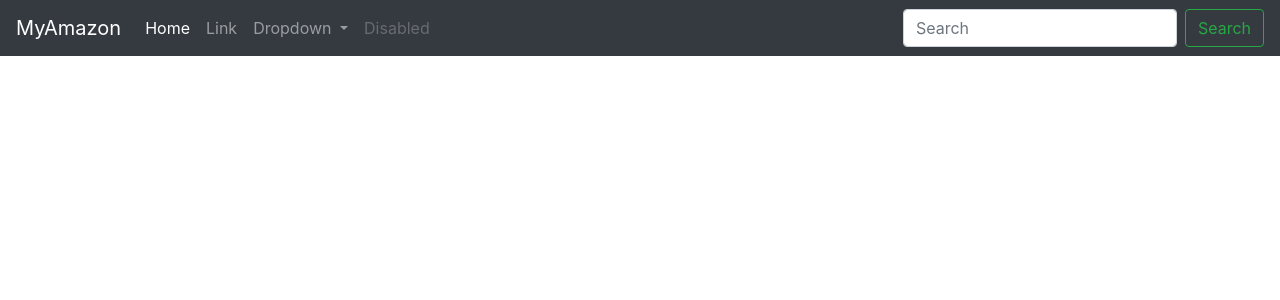
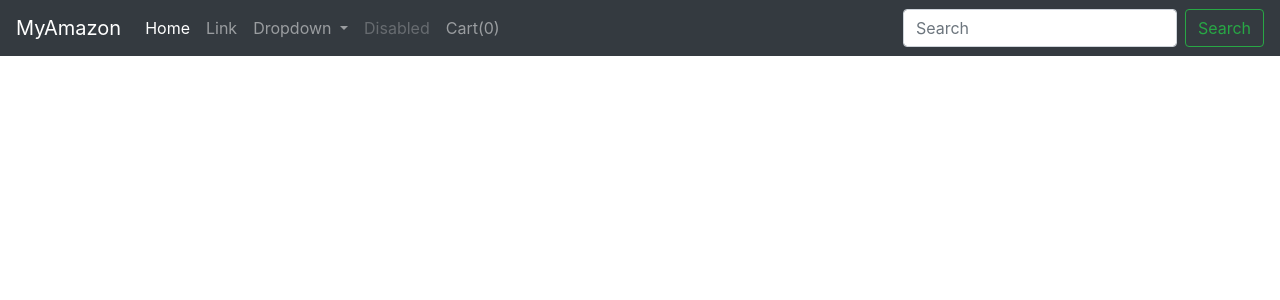
Before and after one commit to AnubhavMadhav/MyAmazon, a Django app: page /shop/ in a window 1280 px wide. Shown: the top 300 px of the page. Run offline with Django 3.2, Linux system fonts and the light colour scheme; data that the repository does not hold is empty; some libraries are stand-ins or nearby versions.

Commit message:
Improved Slider Logic and added cart items count and added a bootstrap row for cards

```diff
--- a/shop/templates/shop/basic.html
+++ b/shop/templates/shop/basic.html
@@ -49,6 +49,9 @@
       <li class="nav-item">
         <a class="nav-link disabled" href="#" tabindex="-1" aria-disabled="true">Disabled</a>
       </li>
+      <li class="nav-item">
+      <a class="nav-link" href="#">Cart(<span id="cart">0</span>)</a>
+      </li>
     </ul>
     <form class="form-inline my-2 my-lg-0">
       <input class="form-control mr-sm-2" type="search" placeholder="Search" aria-label="Search">
--- a/shop/templates/shop/index.html
+++ b/shop/templates/shop/index.html
@@ -12,8 +12,8 @@
 
           .col-md-3 img{
 
-          width: 227px;
-          max-height: 242px;
+          width: 170px;
+          height: 242px;
           }
 
           body .carousel-indicator li{
@@ -33,6 +33,7 @@
           .carousel-control-next{
           top: auto;
           bottom: auto;
+          padding-top: 222px;
           }
 
            body .no-padding{
@@ -49,7 +50,8 @@
        <!--Slideshow starts here -->
     {% for product, range, nSlides in allProds %}
       <h5 class="my-4"> Flash Sale On {{product.0.category}} - Recommended for You</h5>
-<div id="demo{{forloop.counter}}" class="carousel slide my-3" data-ride="carousel">
+    <div class="row">
+<div id="demo{{forloop.counter}}" class="col carousel slide my-3" data-ride="carousel">
     <ul class="carousel-indicators">
       <li data-target="#demo{{forloop.counter}}" data-slide-to="0" class="active"></li>
 
@@ -62,19 +64,8 @@
     <div class="container carousel-inner no-padding">
 
       <div class="carousel-item active">
-        <div class="col-xs-3 col-sm-3 col-md-3">
-          <div class="card" style="width: 17rem;">
-            <img src='/media/{{product.0.image}}' class="card-img-top" alt="...">
-            <div class="card-body">
-                <h5 class="card-title">{{product.0.product_name}}</h5>
-                <p class="card-text">{{product.0.desc}}</p>
-                <button id="pr{{product.0.id}}" class="btn btn-primary cart">Add To Cart</button>
-            </div>
-          </div>
-       </div>
 
-
-        {% for i in product|slice:"1:"%}
+        {% for i in product %}
         <div class="col-xs-3 col-sm-3 col-md-3">
           <div class="card" style="width: 17rem;">
             <img src='/media/{{i.image}}' class="card-img-top" alt="...">
@@ -85,7 +76,7 @@
             </div>
           </div>
         </div>
-        {% if forloop.counter|divisibleby:3 and forloop.counter > 0 and not forloop.last %}
+        {% if forloop.counter|divisibleby:4 and forloop.counter > 0 and not forloop.last %}
       </div><div class="carousel-item">
         {% endif %}
 
@@ -103,6 +94,7 @@
     <a class="carousel-control-next" href="#demo{{forloop.counter}}" data-slide="next">
         <span class="carousel-control-next-icon"></span>
     </a>
+        </div>
 {% endfor %}
 </div>
  {% endblock %}
@@ -116,6 +108,7 @@ var cart = {};
 else
 {
 cart = JSON.parse(localStorage.getItem('cart'));
+document.getElementById('cart').innerHTML = Object.keys(cart).length;
 }
 $('.cart').click(function(){
 console.log('clicked');
@@ -130,6 +123,10 @@ cart[idstr] = 1;
 }
 console.log(cart);
 localStorage.setItem('cart', JSON.stringify(cart));
+document.getElementById('cart').innerHTML = Object.keys(cart).length;
 });
+
+
+
 </script>
   {% endblock %}
```
Also changed, not shown: media/shop/images/Screenshot_225_3hyrWFj.png (added), media/shop/images/Screenshot_322.png (added), media/shop/images/Screenshot_50.png (added), media/shop/images/Screenshot_60_qX2IDqu.png (added).
